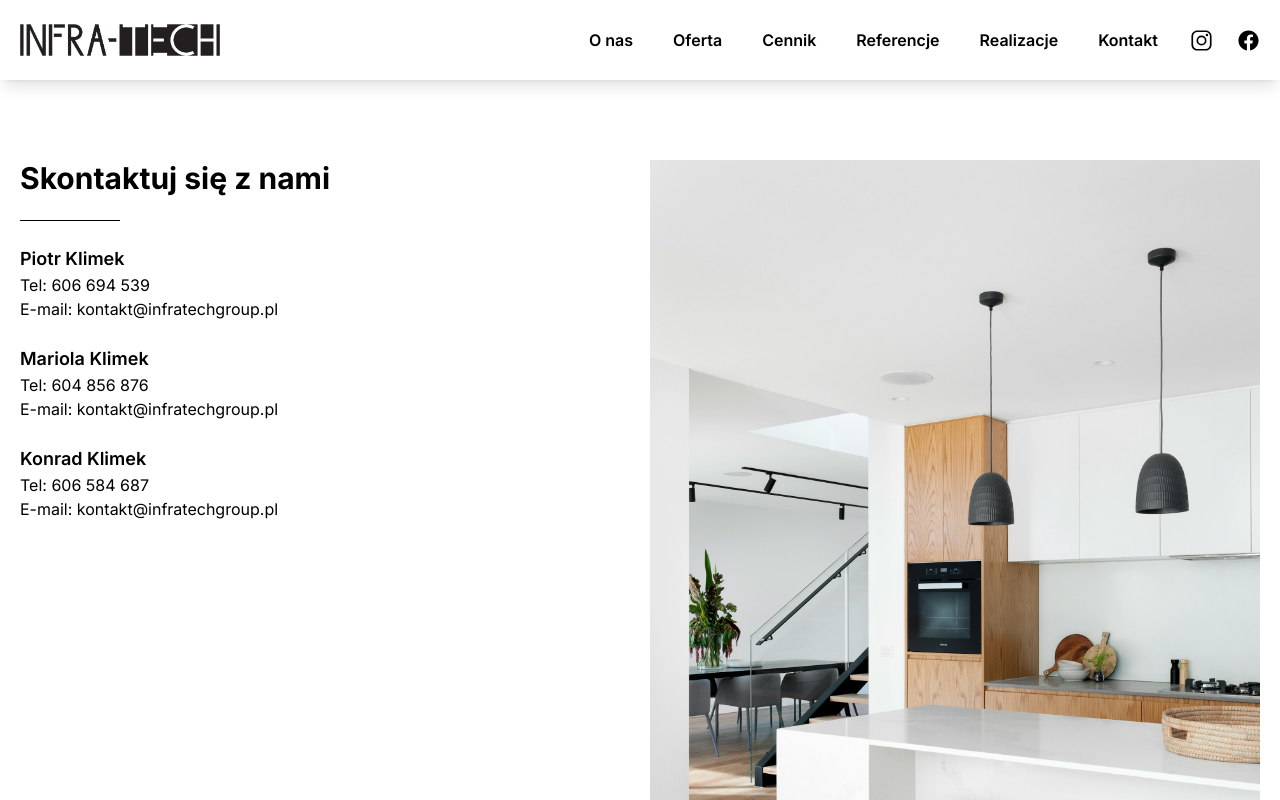
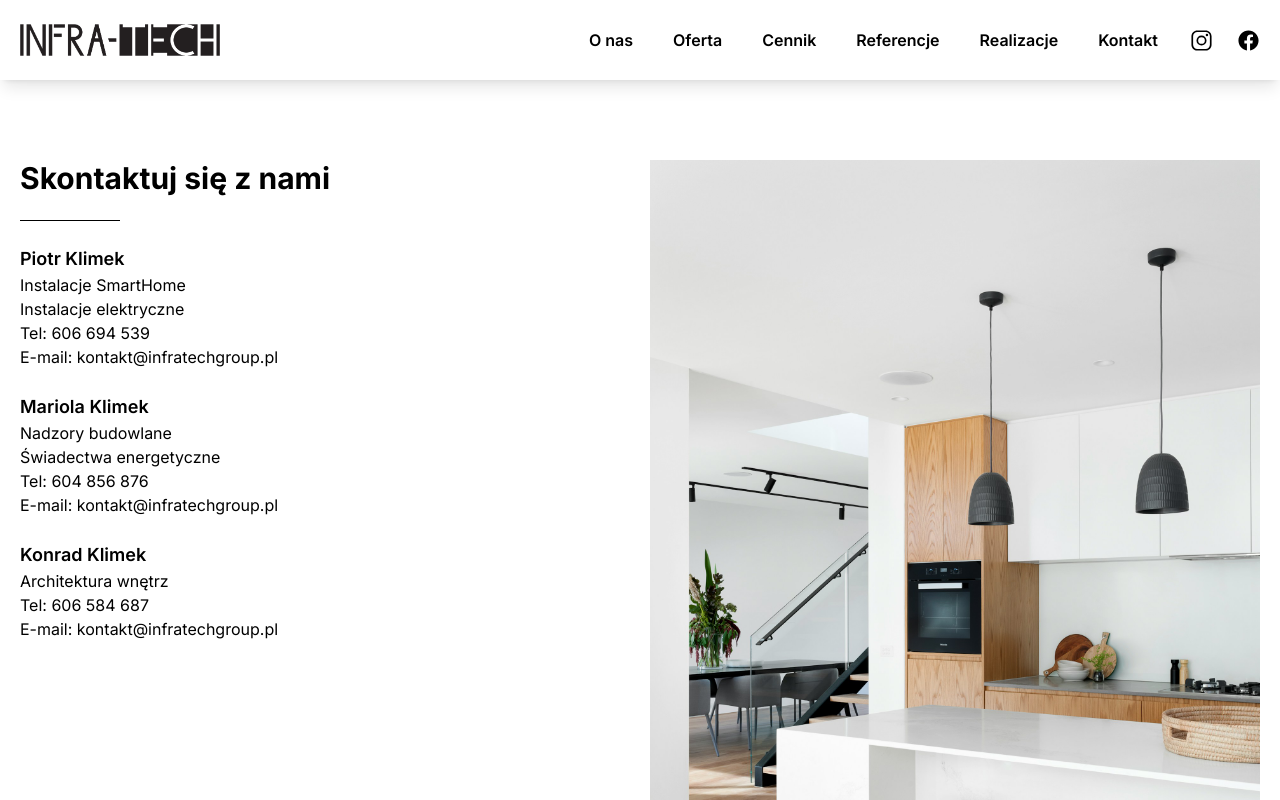
Before and after one commit to emilkowalczyk/infratech, a Next.js app: page /kontakt in a window 1280 px wide. Shown: the top 800 px of the page. Built offline with nearby package versions, Linux system fonts and the light colour scheme.

Commit message:
edit contactpage

```diff
--- a/src/app/kontakt/page.tsx
+++ b/src/app/kontakt/page.tsx
@@ -13,14 +13,18 @@ function Kontakt() {
                     </div>
                     <div>
                         <h2 className={`text-lg font-semibold text-center md:text-left`}>Piotr Klimek</h2>
-                        <div className='text-black text-center lg:text-left mb-6'>
+                        <div className='text-black text-center md:text-left mb-6'>
+                            <p>Instalacje SmartHome</p>
+                            <p>Instalacje elektryczne</p>
                             <p>Tel: <a href='tel:+123456789'> 606 694 539</a></p>
                             <p>E-mail: <a href='mailto:example@mail.com'> kontakt@infratechgroup.pl</a></p>
                         </div>
                     </div>
                     <div>
                         <h2 className={`text-lg font-semibold text-center md:text-left`}>Mariola Klimek</h2>
-                        <div className='text-black text-center lg:text-left mb-6'>
+                        <div className='text-black text-center md:text-left mb-6'>
+                            <p>Nadzory budowlane</p>
+                            <p>Świadectwa energetyczne</p>
                             <p>Tel: <a href='tel:+123456789'> 604 856 876</a></p>
                             <p>E-mail: <a href='mailto:example@mail.com'> kontakt@infratechgroup.pl</a></p>
                         </div>
@@ -28,7 +32,8 @@ function Kontakt() {
                     </div>
                     <div>
                         <h2 className={`text-lg font-semibold text-center md:text-left`}>Konrad Klimek</h2>
-                        <div className='text-black text-center lg:text-left mb-6'>
+                        <div className='text-black text-center md:text-left mb-6'>
+                            <p>Architektura wnętrz</p>
                             <p>Tel: <a href='tel:+123456789'> 606 584 687</a></p>
                             <p>E-mail: <a href='mailto:example@mail.com'> kontakt@infratechgroup.pl</a></p>
                         </div>
```
